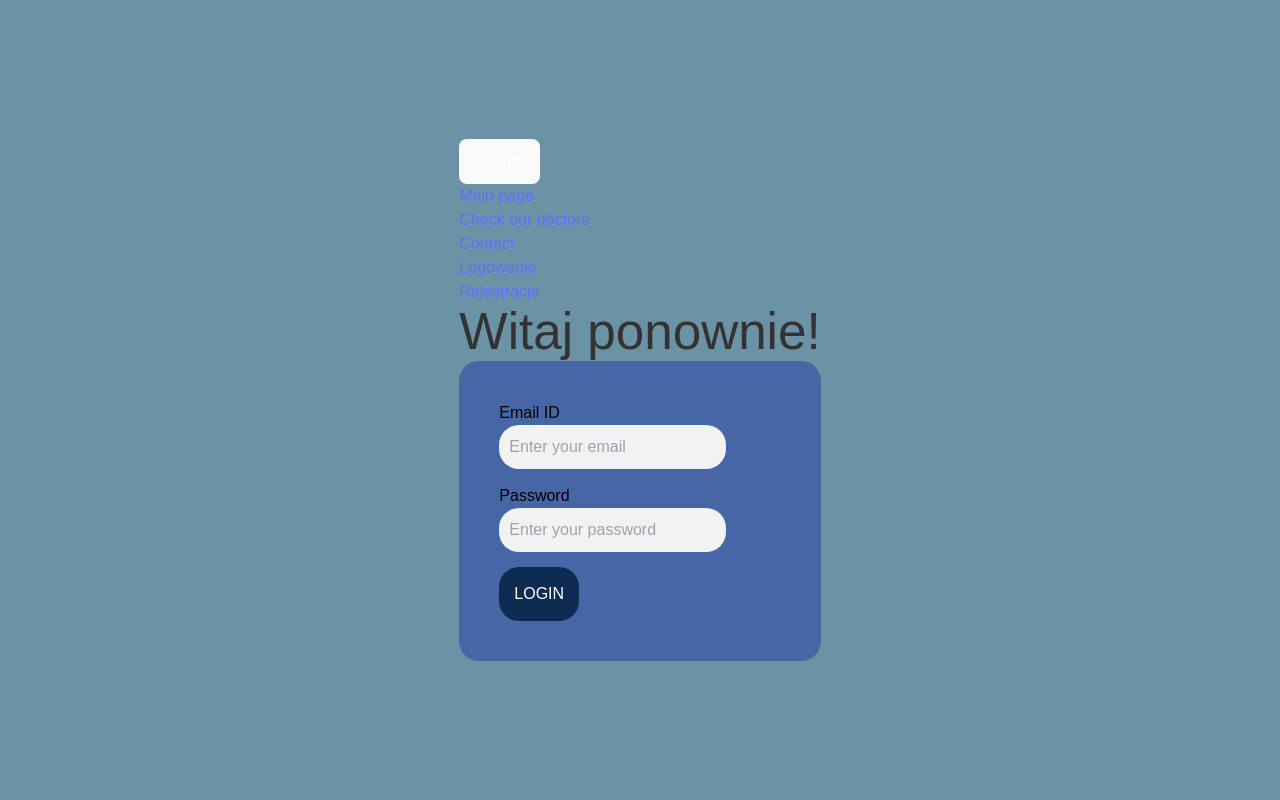
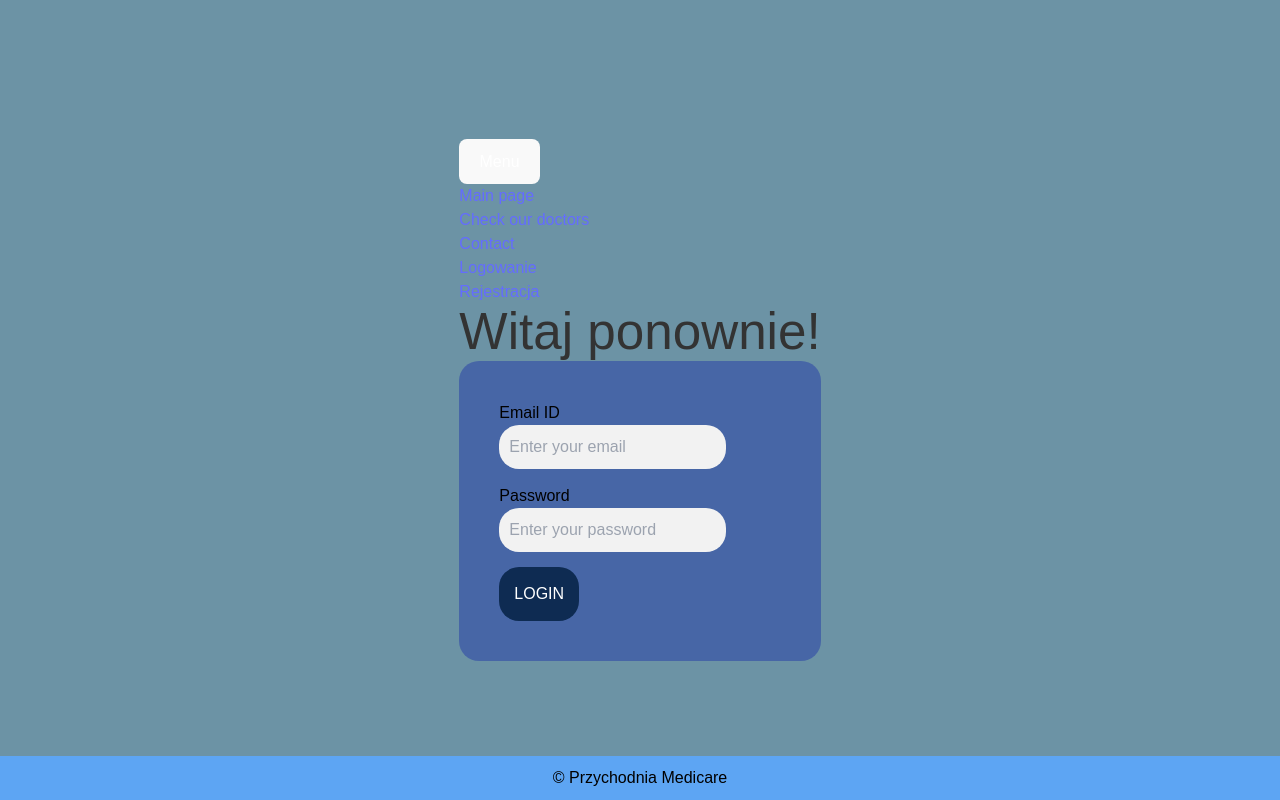
Before and after one commit to MikeThe1st/medical-clinic, a React (Vite) app in the folder frontend/: page /login in a window 1280 px wide. Built offline with nearby package versions, Linux system fonts and the light colour scheme; no server answers.

Commit message:
dodalem footera jesszcze do innnych stron

```diff
--- a/frontend/src/App.jsx
+++ b/frontend/src/App.jsx
@@ -6,7 +6,7 @@ import Admin from "./pages/Admin.jsx";
 import UserPage from "./pages/UserPage.jsx";
 import Registration from "./pages/Registration.jsx";
 import Contact from "./pages/Contact.jsx";
-
+import Visits from "./pages/Visits.jsx";
 
 function App() {
 	return (
@@ -18,6 +18,7 @@ function App() {
 				<Route element={<UserPage />} path="/user-page" />
 				<Route element={<Registration />} path="/register" />
 				<Route element={<Contact />} path="/contact" />
+				<Route element={<Visits />} path="/visits" />
 			</Routes>
 		</BrowserRouter>
 	);
--- a/frontend/src/pages/Admin.jsx
+++ b/frontend/src/pages/Admin.jsx
@@ -2,7 +2,7 @@ import React, { useState, useEffect } from 'react'
 import Navbar from "../components/Navbar";
 import "../css/AdminPanel.css";
 import UserTable from "../components/AdminTable";
-
+import Footer from "../components/Footer";
 import axios from "axios";
 
 const Admin = () => {
@@ -22,6 +22,7 @@ const Admin = () => {
 
 	return (
 		<div>
+			<Footer/>
 			<Navbar />
 			<div className="admin-container">
 				<h1>Panel Administratora</h1>
--- a/frontend/src/pages/Login.jsx
+++ b/frontend/src/pages/Login.jsx
@@ -1,12 +1,13 @@
 import React from "react";
 import LoginForm from "../components/LoginForm";
 import Navbar from "../components/Navbar";
-
+import Footer from "../components/Footer";
 const Login = () => {
 	return (
 		<div>
 			<Navbar />
 			<LoginForm />
+			<Footer/>
 		</div>
 	);
 };
--- a/frontend/src/pages/Registration.jsx
+++ b/frontend/src/pages/Registration.jsx
@@ -2,12 +2,13 @@ import React from "react";
 import "../css/Registration.css";
 import RegisterForm from "../components/RegisterForm";
 import Navbar from "../components/Navbar";
-
+import Footer from "../components/Footer";
 const Registration = () => {
 	return (
 		<div>
 			<Navbar />
 			<RegisterForm />
+			<Footer/>
 		</div>
 	);
 };
```
